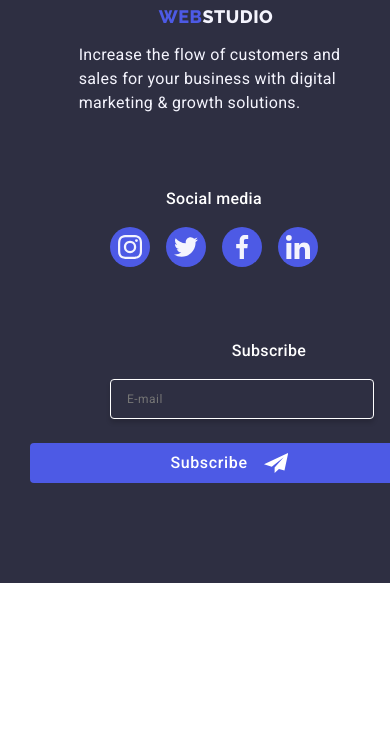
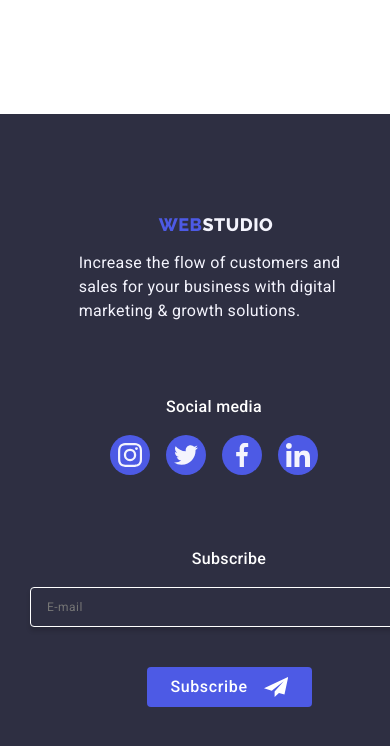
Before and after one commit to MMolik/goit-markup-hw-07, a plain HTML site: page index.html in a window 390 px wide. Shown: the part 4318-5064 px from the top of the page. Before the commit the page ends 4901 px from the top, so only its background shows below. Drawn offline with nearby package versions, Linux system fonts and the light colour scheme.

Commit message:
footer main fix

```diff
--- a/css/styles.css
+++ b/css/styles.css
@@ -126,6 +126,13 @@ img {
   gap: 24px;
   list-style: none;
   justify-content: center;
+
+}
+.customers-list-items {
+  width: calc((100% - 120px) / 6);
+  height: 88px;
+  transition: border-color 250ms cubic-bezier(0.4, 0, 0.2, 1),
+    color 250ms cubic-bezier(0.4, 0, 0.2, 1);
 }
 .customers-list-link {
   width: 100%;
@@ -159,17 +166,7 @@ img {
   border-radius: 4px;
   fill: currentColor;
 }
-.subscribe {
-  color: var(--white);
-  font-size: 16px;
-  font-family: Roboto;
-  font-weight: 500;
-  line-height: 1.5;
-  letter-spacing: 0.02em;
-  word-wrap: break-word;
-  margin-bottom: 16px;
-  padding-left: 80px;
-}
+
 .footer-logo {
   margin-right: 120px;
 }
@@ -190,6 +187,25 @@ img {
   height: 40px;
   border: none;
   cursor: pointer;
+  }
+  .footer-input-email {
+    background-color: inherit;
+    padding-top: 8px;
+    padding-bottom: 8px;
+    padding-left: 16px;
+    margin-left: 80px;
+    gap: 24px;
+    border-radius: 4px;
+  border: 1px solid var(--WHITE, #FFF);
+  box-shadow: 0px 4px 4px 0px rgba(0, 0, 0, 0.15);
+  width: 264px;
+  height: 40px;
+  border: 1px solid #ffffff;
+  background-color: transparent;
+  font-size: 12px;
+  line-height: 1.5;
+  letter-spacing: 0.04em;
+  color: white;
   }
 
 .footer-paragraph {
@@ -650,6 +666,7 @@ h3 {font-family: Roboto;
   gap: 16px;
   list-style: none;
   justify-content: center;
+  flex-wrap: wrap;
 }
 .header-customers {
   margin-bottom: 72px;
@@ -663,8 +680,10 @@ h3 {font-family: Roboto;
 }
 .customers-list-items {
   height: 88px;
+  width: 190px;
   transition: border-color 250ms cubic-bezier(0.4, 0, 0.2, 1),
     color 250ms cubic-bezier(0.4, 0, 0.2, 1);
+
 }
 .customers-list-link {
   width: 100%;
@@ -709,6 +728,18 @@ margin: auto;
   margin-bottom: 16px;
   padding-top: 72px;
   text-align: center;
+}
+.subscribe {
+  color: var(--white);
+  font-size: 16px;
+  font-family: Roboto;
+  font-weight: 500;
+  line-height: 1.5;
+  letter-spacing: 0.02em;
+  word-wrap: break-word;
+  margin-bottom: 16px;
+  text-align: center;
+
 }
 .footer-socials-list {
   list-style: none;
@@ -885,19 +916,17 @@ margin: auto;
   word-wrap: break-word;
   margin-bottom: 16px;
   padding-top: 72px;
-  text-align: center;
 }
 .footer-input-email {
   background-color: inherit;
   padding-top: 8px;
   padding-bottom: 8px;
-  padding-left: 16px;
-  margin-left: 80px;
+  margin: auto;
   gap: 24px;
   border-radius: 4px;
 border: 1px solid var(--WHITE, #FFF);
 box-shadow: 0px 4px 4px 0px rgba(0, 0, 0, 0.15);
-width: 264px;
+width: 398px;
 height: 40px;
 border: 1px solid #ffffff;
 background-color: transparent;
@@ -910,8 +939,7 @@ color: white;
 color:white;
 background-color: var(--iris);
 display: flex;
-justify-content: center;
-align-items: center;
+justify-content:center;
 font-family: "Roboto", sans-serif;
 font-size: 16px;
 font-style: normal;
@@ -919,10 +947,12 @@ font-weight: 500;
 line-height: 1.5; /* 150% */
 letter-spacing: 0.04em;
 border-radius: 4px;
-min-width: 165px;
+width: 165px;
 height: 40px;
 border: none;
 cursor: pointer;
+margin: auto;
+margin-top: 16px;
 }
 .icon-send {
 fill: white;
@@ -1393,12 +1423,6 @@ color: var(--iris);
   padding-top: 120px;
   padding-bottom: 120px;
 }
-.customers-list-items {
-  width: calc((100% - 120px) / 6);
-  height: 88px;
-  transition: border-color 250ms cubic-bezier(0.4, 0, 0.2, 1),
-    color 250ms cubic-bezier(0.4, 0, 0.2, 1);
-}
 
 .customers-list-link:hover {
   border: 1px var(--ocean) solid;
@@ -1576,26 +1600,6 @@ color: var(--iris);
   padding: 24px 0;
   position: relative;
   transition: color 250ms cubic-bezier(0.4, 0, 0.2, 1);
-}
-
-.footer-input-email {
-  background-color: inherit;
-  padding-top: 8px;
-  padding-bottom: 8px;
-  padding-left: 16px;
-  margin-left: 80px;
-  gap: 24px;
-  border-radius: 4px;
-border: 1px solid var(--WHITE, #FFF);
-box-shadow: 0px 4px 4px 0px rgba(0, 0, 0, 0.15);
-width: 264px;
-height: 40px;
-border: 1px solid #ffffff;
-background-color: transparent;
-font-size: 12px;
-line-height: 1.5;
-letter-spacing: 0.04em;
-color: white;
 }
 
 .icon-send {
```
